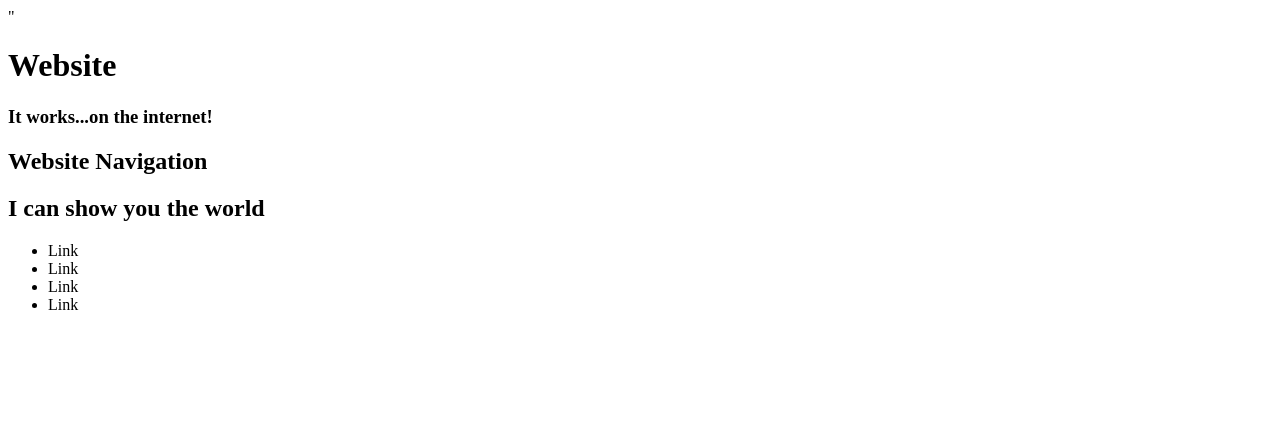
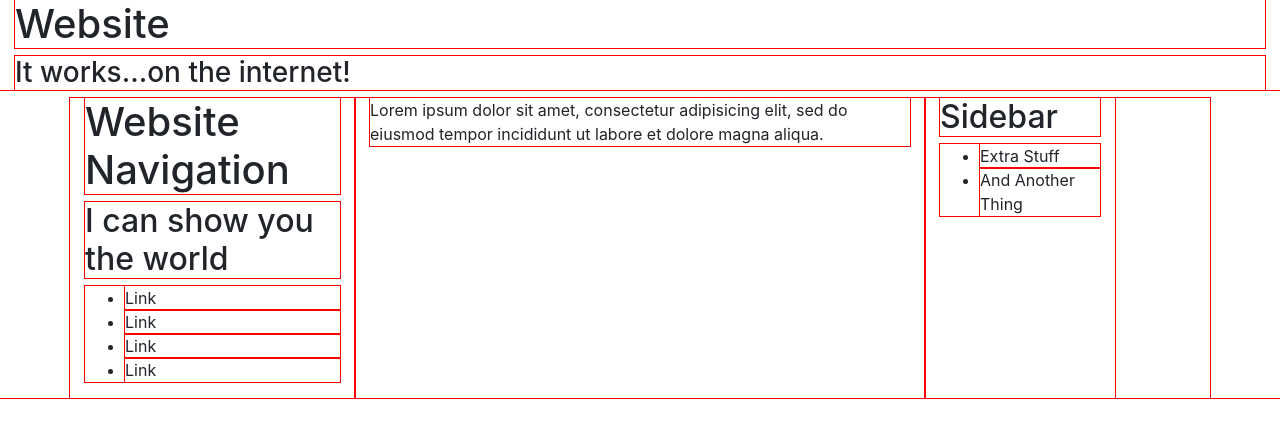
Before and after one commit to MCStuart/First-HTML-website, a plain HTML site: page index.html in a window 1280 px wide. Drawn offline with Linux system fonts and the light colour scheme.

Commit message:
ACTUALLY link bootstrap/custom stylesheet

```diff
--- a/css/styles.css
+++ b/css/styles.css
@@ -0,0 +1,3 @@
+* {
+  outline: 1px solid red;
+}
--- a/index.html
+++ b/index.html
@@ -2,8 +2,8 @@
 <html>
   <head>
     <meta name="viewport" content="width=device-width, initial-scale=1">
-    <link href="css/bootstrap.css" rel="css/styles" type="text/css">"
-    <link href="css/styles.css" rel="css/styles" type="text/css">
+    <link href="css/bootstrap.css" rel="stylesheet" type="text/css">
+    <link href="css/styles.css" rel="stylesheet" type="text/css">
     <title>Stuart's Website</title>
     </head>
     <body>
@@ -11,7 +11,9 @@
         <h1>Website</h1>
         <h3>It works...on the internet!</h3>
       </div>
-      <nav class="navbar">
+      <div class="container">
+        <div class="row">
+          <div class="col-sm-3">
             <h1>Website Navigation</h1>
             <h2>I can show you the world</h2>
             <ul>
@@ -20,6 +22,18 @@
               <li>Link</li>
               <li>Link</li>
             </ul>
-      </nav>
+          </div>
+          <div class="col-sm-6">
+            <p>Lorem ipsum dolor sit amet, consectetur adipisicing elit, sed do eiusmod tempor incididunt ut labore et dolore magna aliqua.</p>
+          </div>
+          <div class="col-sm-2">
+            <h2>Sidebar</h2>
+            <ul>
+              <li>Extra Stuff</li>
+              <li>And Another Thing</li>
+            </ul>
+          </div>
+        </div>
+      </div>
     </body>
 </html>
```
Lines whose indentation alone changed are shown as unchanged.
